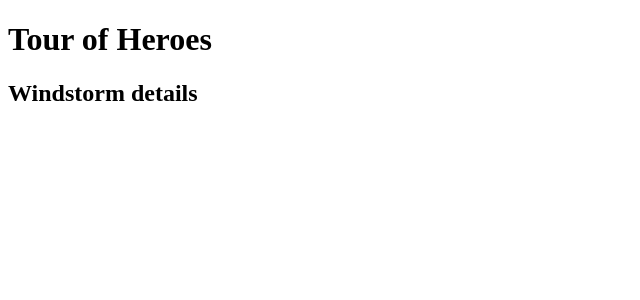
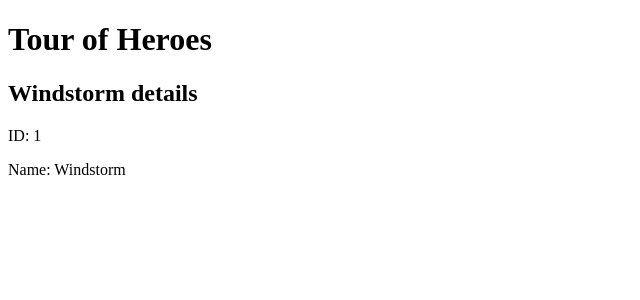
Before and after one commit to roman-klauser/TourOfHeroes, an Angular app: page / in a window 1280 px wide. Shown: the top 300 px of the page, without its empty margins (0-640 px from the left). Built offline with nearby package versions, Linux system fonts and the light colour scheme.

Commit message:
hero become an object

```diff
--- a/src/app/app.component.html
+++ b/src/app/app.component.html
@@ -1,4 +1,8 @@
 <div>
   <h1>{{ title }}</h1>
-  <h2>{{ hero }} details</h2>
+  <h2>{{ hero.name }} details</h2>
+  <div>
+    <p><label>ID: </label>{{ hero.id}}</p>
+    <p><label>Name: </label>{{ hero.name}}</p>
+  </div>
 </div>
--- a/src/app/app.component.ts
+++ b/src/app/app.component.ts
@@ -1,4 +1,9 @@
 import { Component } from '@angular/core';
+
+export class Hero {
+  id: number;
+  name: string;
+}
 
 @Component({
   selector: 'app-root',
@@ -7,5 +12,8 @@
 })
 export class AppComponent {
   title = 'Tour of Heroes';
-  hero = 'Windstorm';
+  hero : Hero = {
+    id: 1,
+    name: 'Windstorm'
+  }
 }
```
